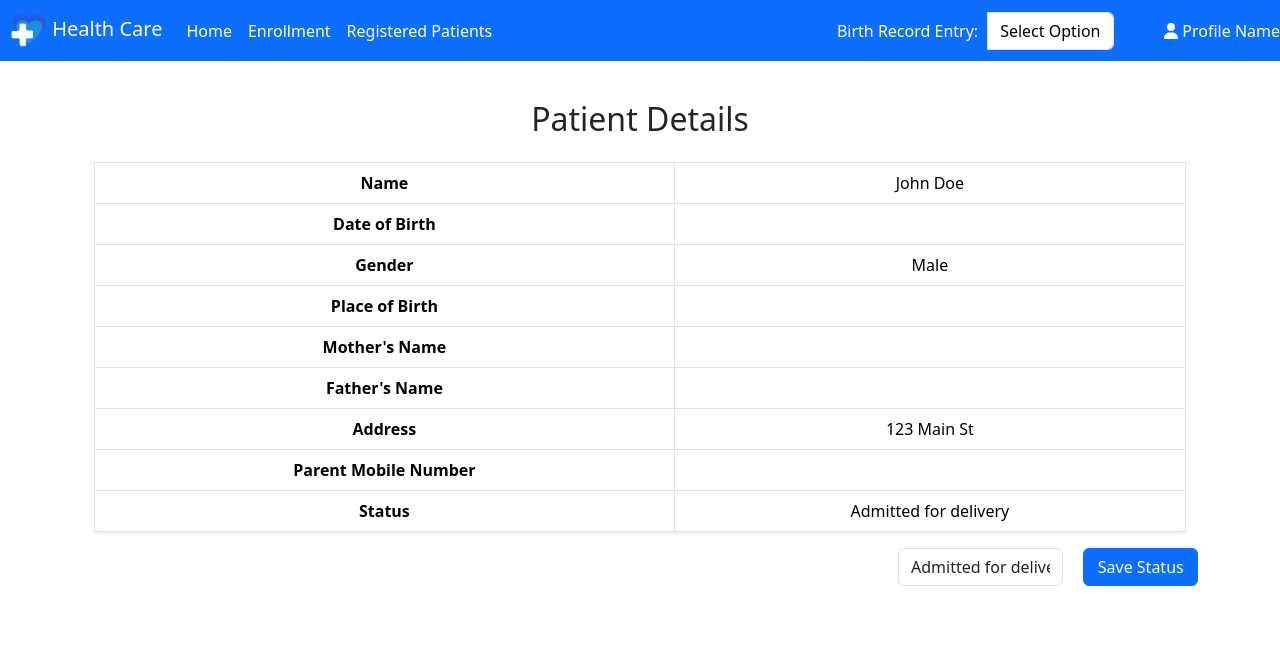
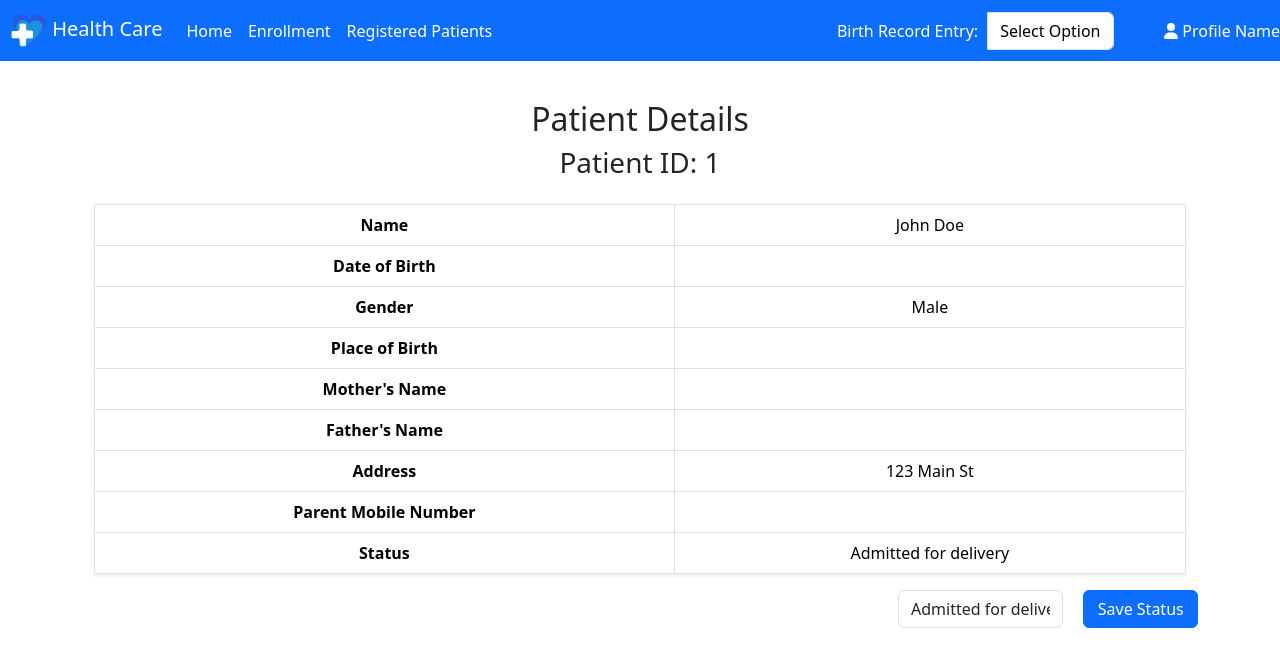
Before and after one commit to nagaraja6050266/medico-legal-client, a React (Vite) app: page /patients/1 in a window 1280 px wide. Shown: the top 666 px of the page. Built offline with nearby package versions, Linux system fonts and the light colour scheme.

Commit message:
Patient details after registering with showing patient id

```diff
--- a/src/components/GenericTable.jsx
+++ b/src/components/GenericTable.jsx
@@ -13,10 +13,11 @@ const labels = [
     "Status",
 ];
 
-function GenericTable({ header, data, onRowClick }) {
+function GenericTable({ header, data, onRowClick, subheader }) {
     return (
         <div className="container mt-5">
             <h2>{header}</h2>
+            <h3>{subheader}</h3>
             <div className="mt-4">
                 <table className="table table-bordered table-hover shadow-sm">
                     <tbody>
--- a/src/components/OtpDialog.jsx
+++ b/src/components/OtpDialog.jsx
@@ -1,14 +1,17 @@
 import React, { useState } from "react";
 import "bootstrap/dist/css/bootstrap.min.css";
+import { useNavigate } from "react-router-dom";
 
 function OtpDialog({ onClose }) {
     const [otp, setOtp] = useState("");
+    const navigate = useNavigate();
 
     const handleOtpSubmit = (e) => {
         e.preventDefault();
         // Handle OTP submission logic here
         alert("OTP Submitted: " + otp);
         onClose();
+        navigate("/patients/1");
     };
 
     return (
--- a/src/components/PatientDetails.jsx
+++ b/src/components/PatientDetails.jsx
@@ -57,7 +57,7 @@ function PatientDetails() {
 
     return (
         <div className="container mt-5">
-            <GenericTable header="Patient Details" data={[patientData]} />
+            <GenericTable subheader={"Patient ID: "+id} header={"Patient Details"} data={[patientData]} />
             <div
                 className="d-flex justify-content-end align-items-center mt-3"
                 style={{ maxWidth: "300px", marginLeft: "auto", gap: "20px" }}
```
